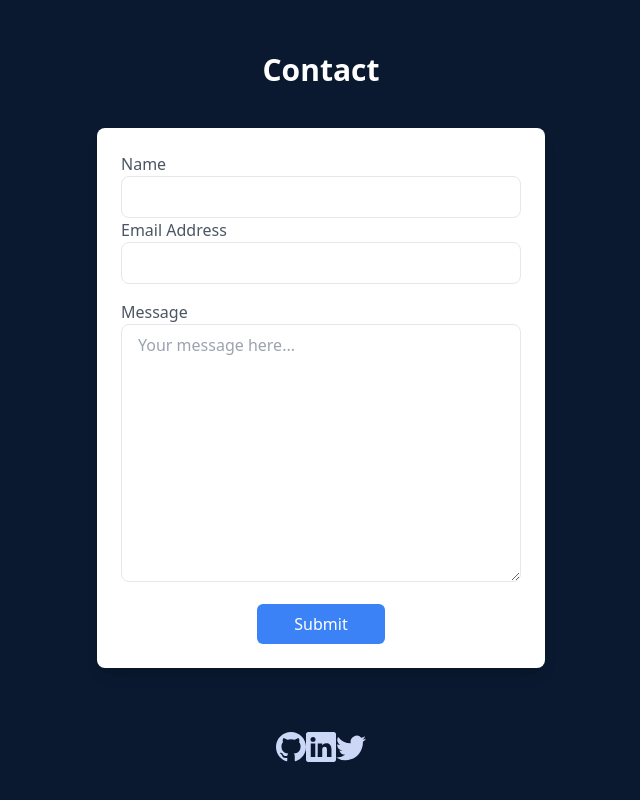
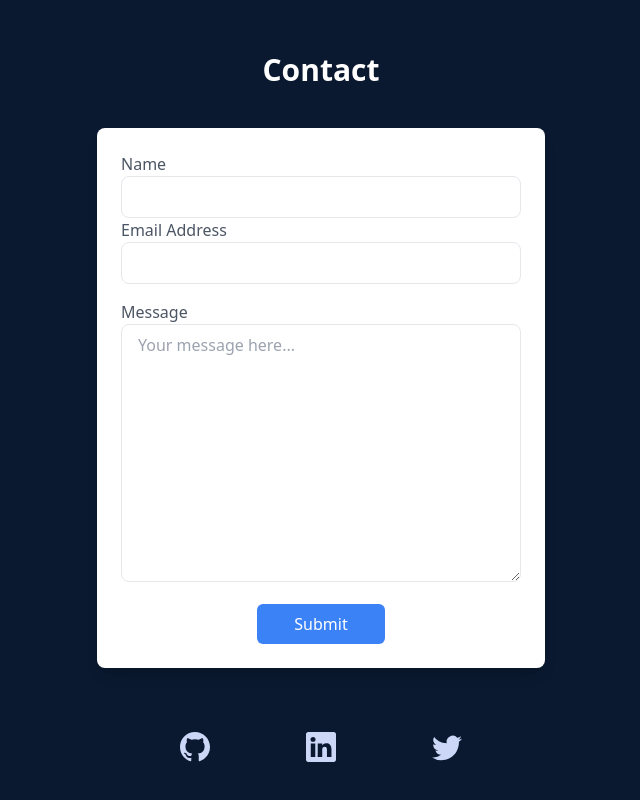
Before and after one commit to ridabensalem/rida-portfolio-, a React (Create React App) app: page / in a window 1280 px wide. Shown: the part 5092-5892 px from the top of the page, without its empty margins (319-959 px from the left). Before the commit the page ends 5854 px from the top, so only its background shows below. Built offline with nearby package versions, Linux system fonts and the light colour scheme.

Commit message:
Edit social icons

```diff
--- a/src/components/Social.jsx
+++ b/src/components/Social.jsx
@@ -2,7 +2,7 @@ import React from 'react';
 import { BsGithub, BsLinkedin, BsTwitter, } from 'react-icons/bs';
 function Social() {
     return (
-        <div className="social-container text-header-color text-3xl flex flex-row justify-between pt-16">
+        <div className="social-container text-header-color text-3xl flex flex-row gap-24 pb-16 pt-16">
             <a href="https://github.com/ridabensalem" target='_blank'> <BsGithub className="social-icon" /></a>
             <a href="https://www.linkedin.com/in/rida-bensalem/" target='_blank'>
                 <BsLinkedin className="social-icon" />
```
